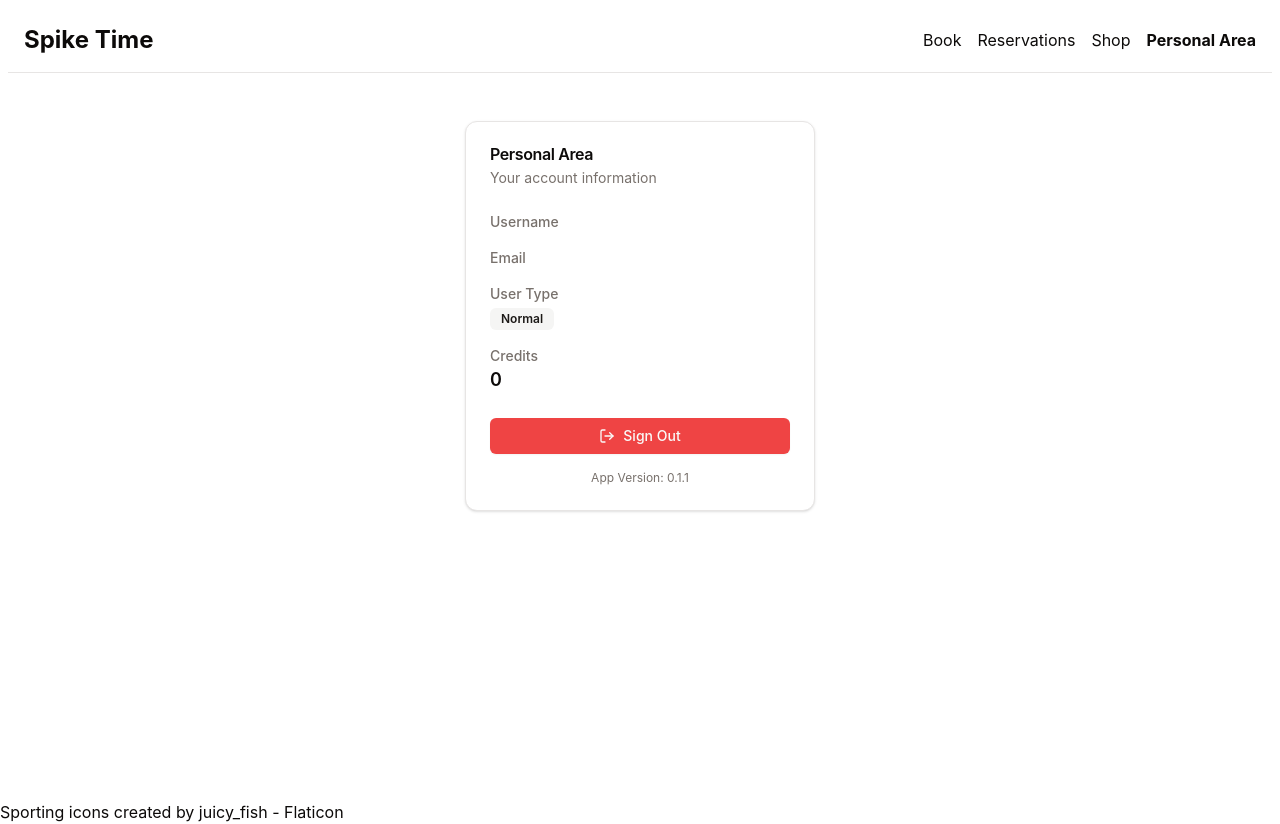
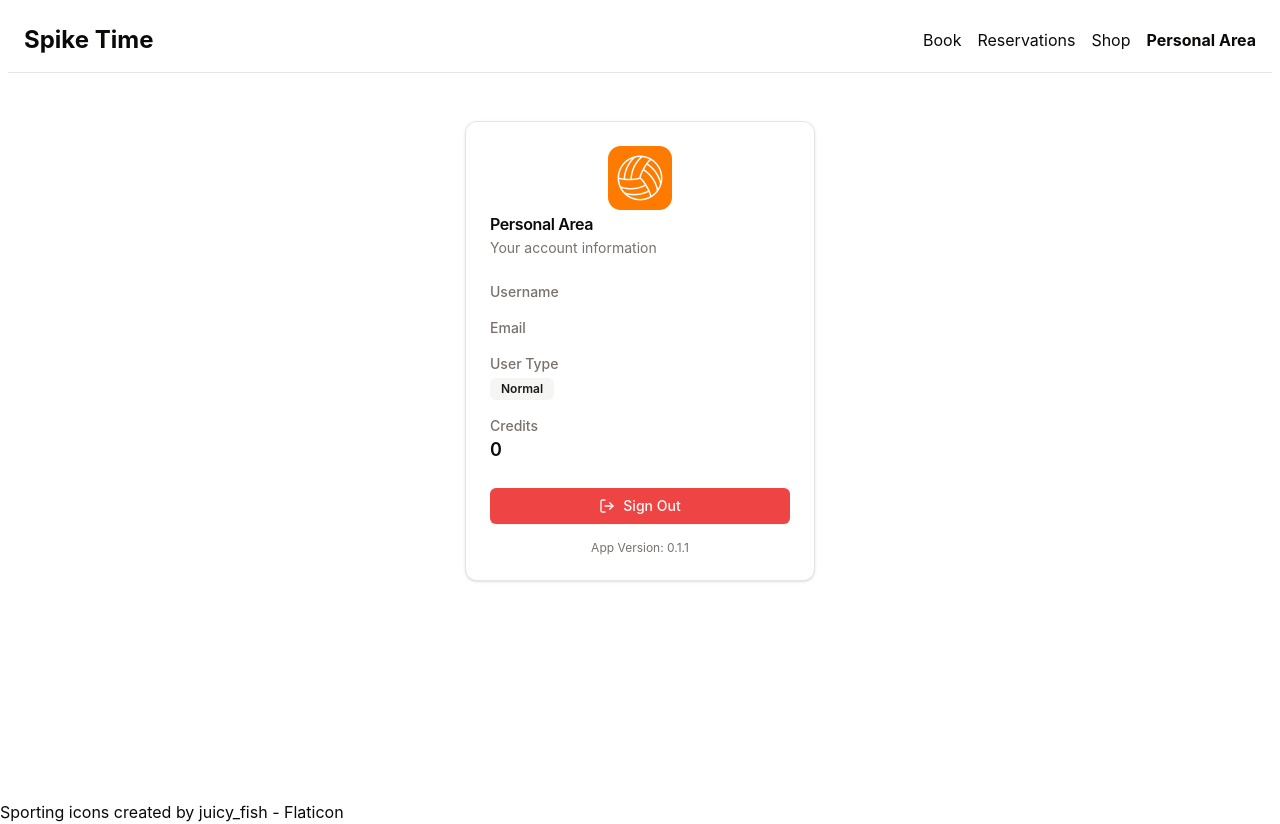
Before and after one commit to davide97g/spike-time, a React (Vite) app in the folder frontend/: page /me in a window 1280 px wide. Built offline with nearby package versions, Linux system fonts and the light colour scheme; no server answers; the database is empty; sample sign-in values are in the browser's storage.

Commit message:
logo on personal area

```diff
--- a/frontend/src/pages/PersonalArea/PersonalArea.tsx
+++ b/frontend/src/pages/PersonalArea/PersonalArea.tsx
@@ -20,6 +20,10 @@
   return (
     <Card className="w-[350px] my-12 mx-auto text-left">
       <CardHeader>
+        {/* add logo */}
+        <div className="flex flex-row w-full justify-center">
+          <img src="/logo.png" alt="logo" className="h-16 w-16" />
+        </div>
         <CardTitle>Personal Area</CardTitle>
         <CardDescription>Your account information</CardDescription>
       </CardHeader>
```
